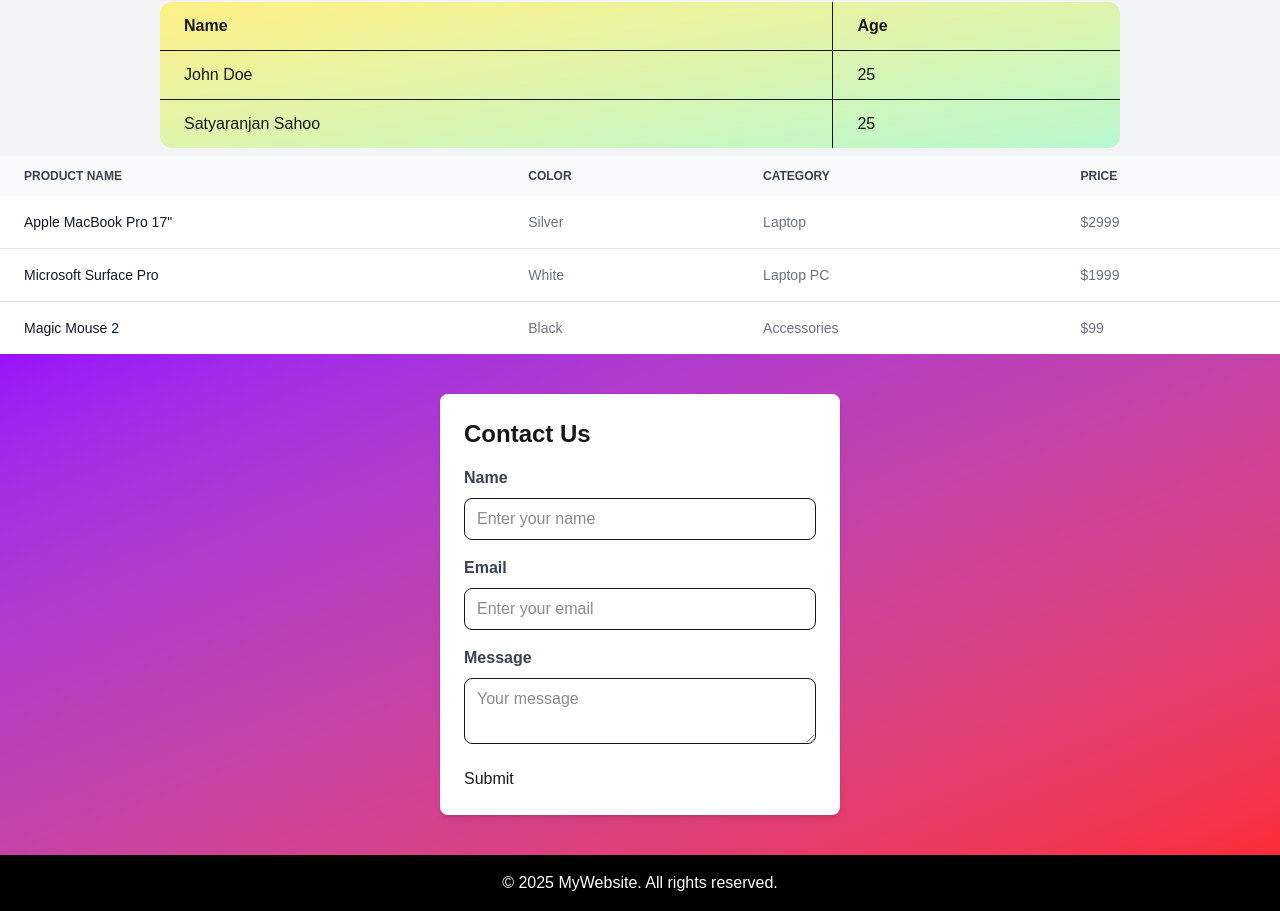
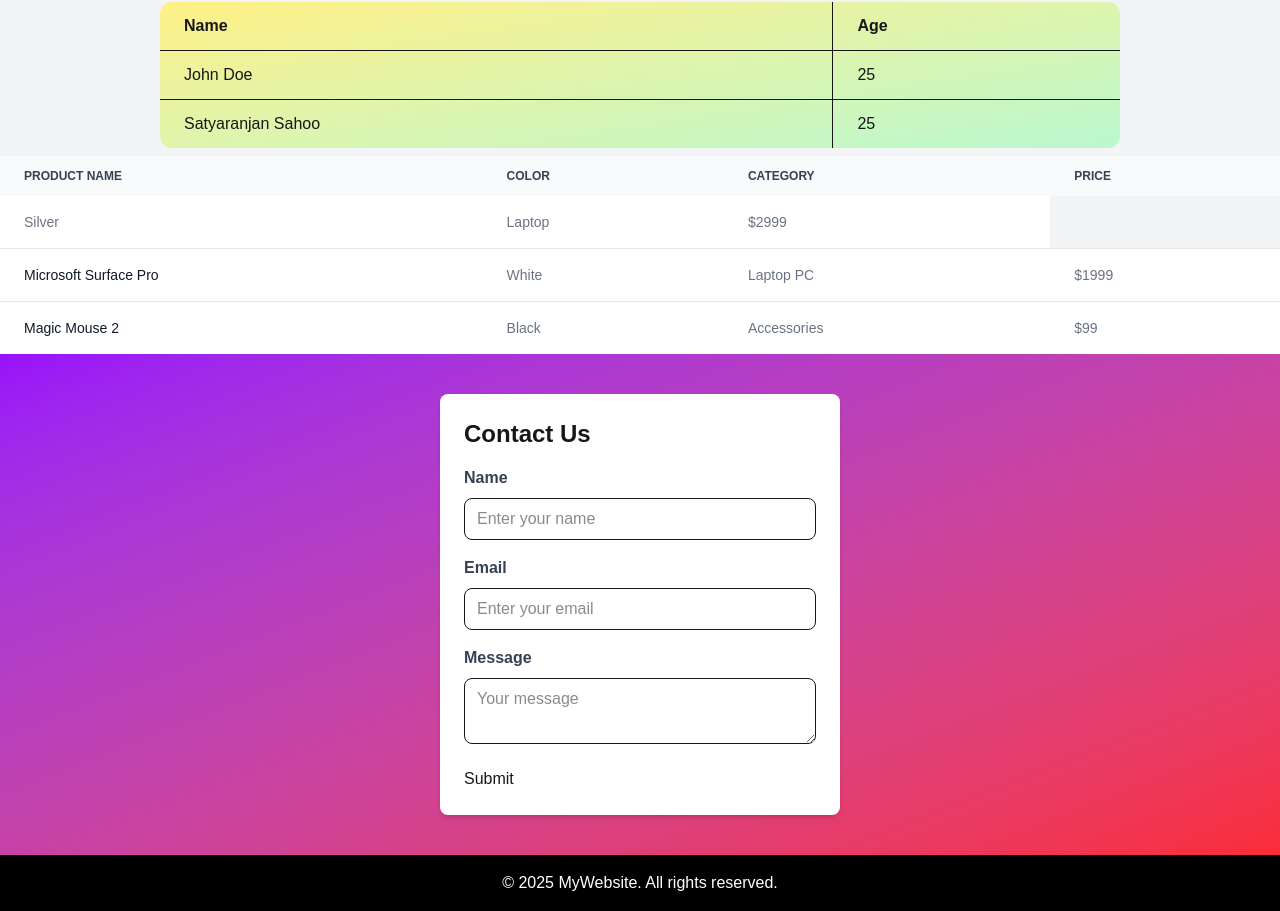
Before and after one commit to Satyaranjan43/Grocory, a Next.js app: page /dashboard in a window 1280 px wide. Shown: the part 916-1827 px from the top of the page. Built offline with nearby package versions, Linux system fonts and the light colour scheme.

Commit message:
Remove commented-out table header from dashboard page

```diff
--- a/src/app/(pages)/dashboard/page.tsx
+++ b/src/app/(pages)/dashboard/page.tsx
@@ -133,9 +133,9 @@ export default function Dashboard() {
                     </thead>
                     <tbody>
                         <tr className="bg-white border-b dark:bg-gray-800 dark:border-gray-700 border-gray-200">
-                            <th scope="row" className="px-6 py-4 font-medium text-gray-900 whitespace-nowrap dark:text-white">
+                            {/* <th scope="row" className="px-6 py-4 font-medium text-gray-900 whitespace-nowrap dark:text-white">
                                 Apple MacBook Pro 17"
-                            </th>
+                            </th> */}
                             <td className="px-6 py-4">
                                 Silver
                             </td>
```
